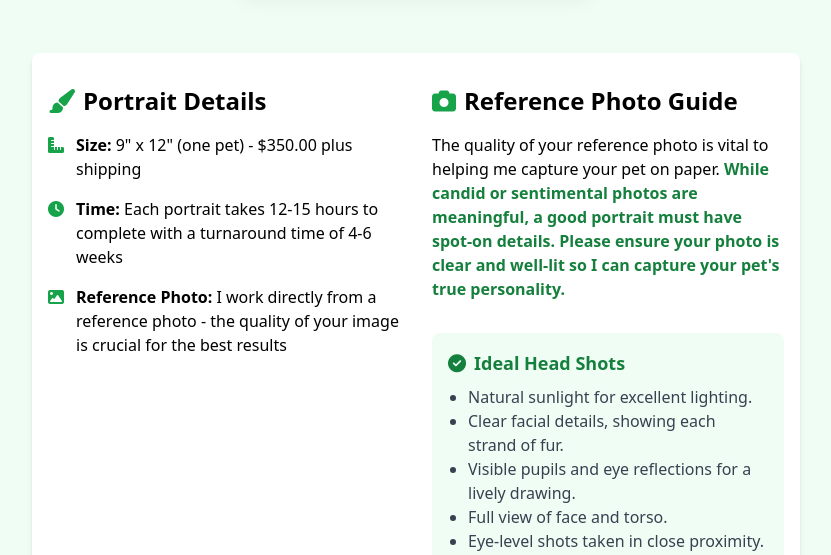
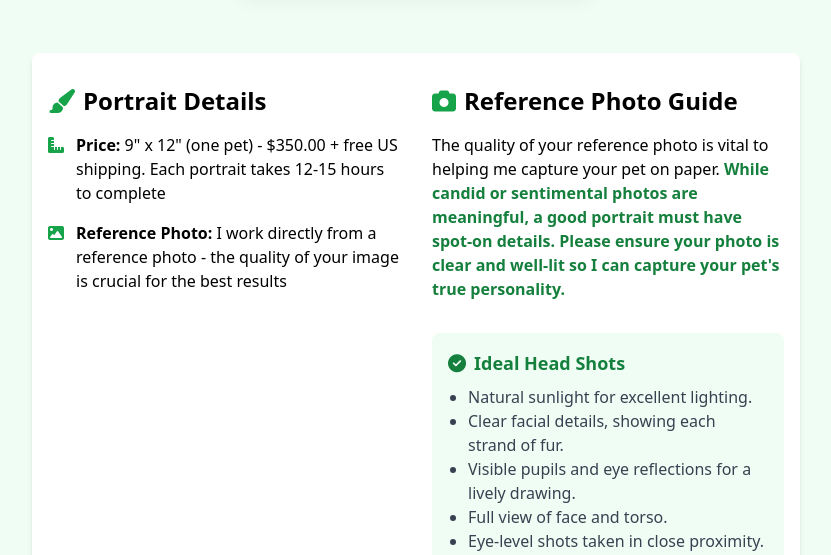
Before and after one commit to galori/karen-pet-portraits, a plain HTML site: page portfolio.html in a window 1280 px wide. Shown: the part 3540-4095 px from the top of the page, without its empty margins (224-1055 px from the left). Drawn offline with nearby package versions, Linux system fonts and the light colour scheme.

Commit message:
removed timing

```diff
--- a/portfolio.html
+++ b/portfolio.html
@@ -127,14 +127,7 @@
                 <li class="flex items-start">
                   <i class="fas fa-ruler-combined mt-1 mr-3 text-green-600"></i>
                   <div>
-                    <span class="font-bold">Size:</span> 9" x 12" (one pet) - $350.00 plus shipping
-                  </div>
-                </li>
-                <li class="flex items-start">
-                  <i class="fas fa-clock mt-1 mr-3 text-green-600"></i>
-                  <div>
-                    <span class="font-bold">Time:</span> Each portrait takes 12-15 hours to complete with a turnaround
-                    time of 4-6 weeks
+                    <span class="font-bold">Price:</span> 9" x 12" (one pet) - $350.00 + free US shipping. Each portrait takes 12-15 hours to complete
                   </div>
                 </li>
                 <li class="flex items-start">
```
